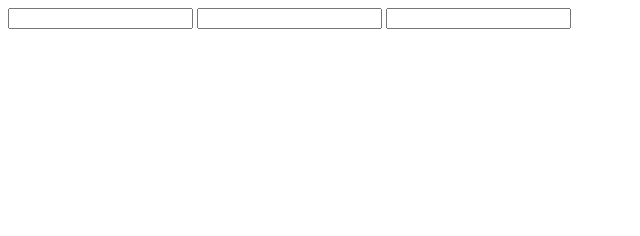
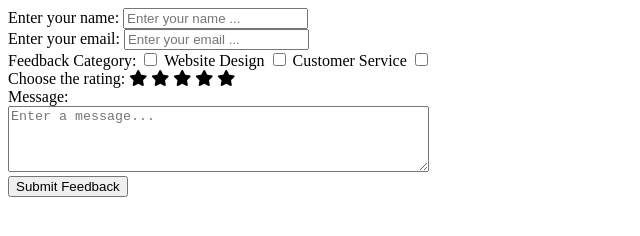
Before and after one commit to Vandhana-Mohan/Food-Hub, a plain HTML site: page feedback.html in a window 1280 px wide. Shown: the whole page, without its empty margins (0-640 px from the left). Drawn offline with Linux system fonts and the light colour scheme.

Commit message:
Add feedback form

```diff
--- a/feedback.html
+++ b/feedback.html
@@ -6,18 +6,40 @@
     <meta name="viewport" content="width=device-width, initial-scale=1.0">
     <title>Leave a Feedback</title>
     <link rel="stylesheet" href="./style-Feedback.css">
-    <link rel="stylesheet" href="https://cdnjs.cloudflare.com/ajax/libs/font-awesome/5.14.0/css/all.min.css" integrity="sha512-1PKOgIY59xJ8Co8+NE6FZ+LOAZKjy+KY8iq0G4B3CyeY6wYHN3yt9PW0XpSriVlkMXe40PTKnXrLnZ9+fkDaog==" crossorigin="anonymous" />
     <link rel="shortcut icon" href="/assets/favicon.ico" type="image/x-icon">
+    <link rel="stylesheet" href="https://use.fontawesome.com/releases/v5.14.0/css/all.css" integrity="sha384-HzLeBuhoNPvSl5KYnjx0BT+WB0QEEqLprO+NBkkk5gbc67FTaL7XIGa2w1L0Xbgc" crossorigin="anonymous">
     <script src="./script-Feedback.js" defer></script>
 </head>
 <body>
     <main class = "feedback">
         <form>
-            <input type="text">
-            <input type="email">
-            <input type="text">
+            <label for="name"> Enter your name:</label>
+            <input type="text" placeholder="Enter your name ..."> <br/>
+            <label for="email">Enter your email:</label>
+            <input type="email" placeholder="Enter your email ..."> <br>
+            <label>Feedback Category:</label>
+            <input type="checkbox" id="website-design" name="feedback-category" value="website-design">
+            <label for="website-design">Website Design</label>
+
+            <input type="checkbox" id="customer-service" name="feedback-category" value="customer-service">
+            <label for="customer-service">Customer Service</label>
+
+            <input type="checkbox" id="product-quality" name="feedback-category" value="product-quality">
+            <div id="star-rating">
+                <label> Choose the rating: </label>
+                <i class="fas fa-star" onmouseover="changeStar(this)" onmouseout="resetStar(this)" onclick="selectStar(this)"></i>
+                <i class="fas fa-star" onmouseover="changeStar(this)" onmouseout="resetStar(this)" onclick="selectStar(this)"></i>
+                <i class="fas fa-star" onmouseover="changeStar(this)" onmouseout="resetStar(this)" onclick="selectStar(this)"></i>
+                <i class="fas fa-star" onmouseover="changeStar(this)" onmouseout="resetStar(this)" onclick="selectStar(this)"></i>
+                <i class="fas fa-star" onmouseover="changeStar(this)" onmouseout="resetStar(this)" onclick="selectStar(this)"></i>
+            </div>
+            <input type="hidden" id="rating" name="rating" value="0">
+            <label for="message">Message:</label> <br>
+            <textarea id="message" name="message" rows="4" cols="50" placeholder="Enter a message..."></textarea> <br>
 
 
+
+            <button type="submit">Submit Feedback</button>
         </form>
     </main>
 </body>
--- a/script-Feedback.js
+++ b/script-Feedback.js
@@ -0,0 +1,7 @@
+function changeStar(star) {
+    star.classList.add("hovered");
+}
+
+function selectStar(star) {
+    star.classList.add("selected");
+}
--- a/style-Feedback.css
+++ b/style-Feedback.css
@@ -0,0 +1,11 @@
+.fas.fa-star {
+    color: black;
+}
+
+.fas.fa-star:hover {
+    color: #0057e7;
+}
+
+.fas.fa-star.selected {
+    color: #ffcc00;
+}
```
